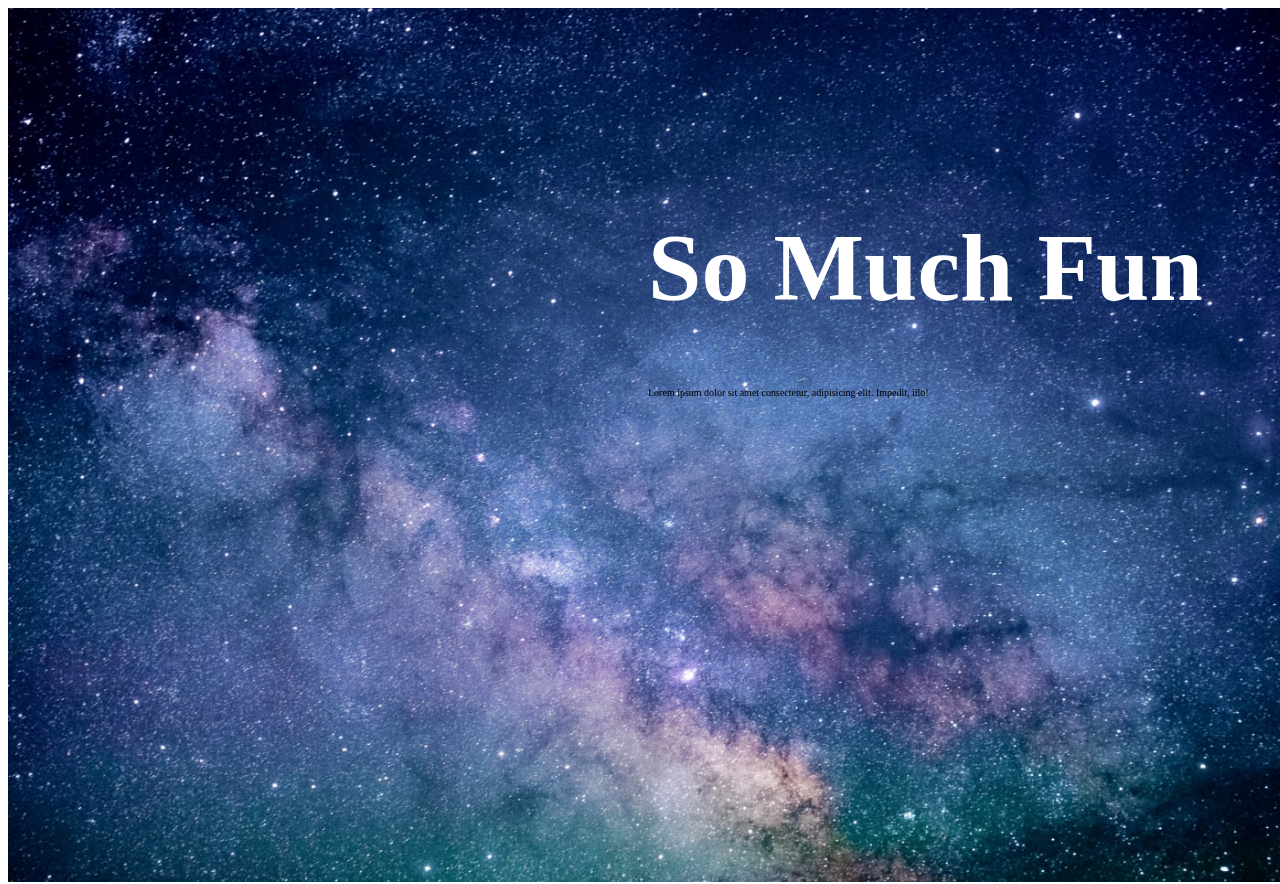
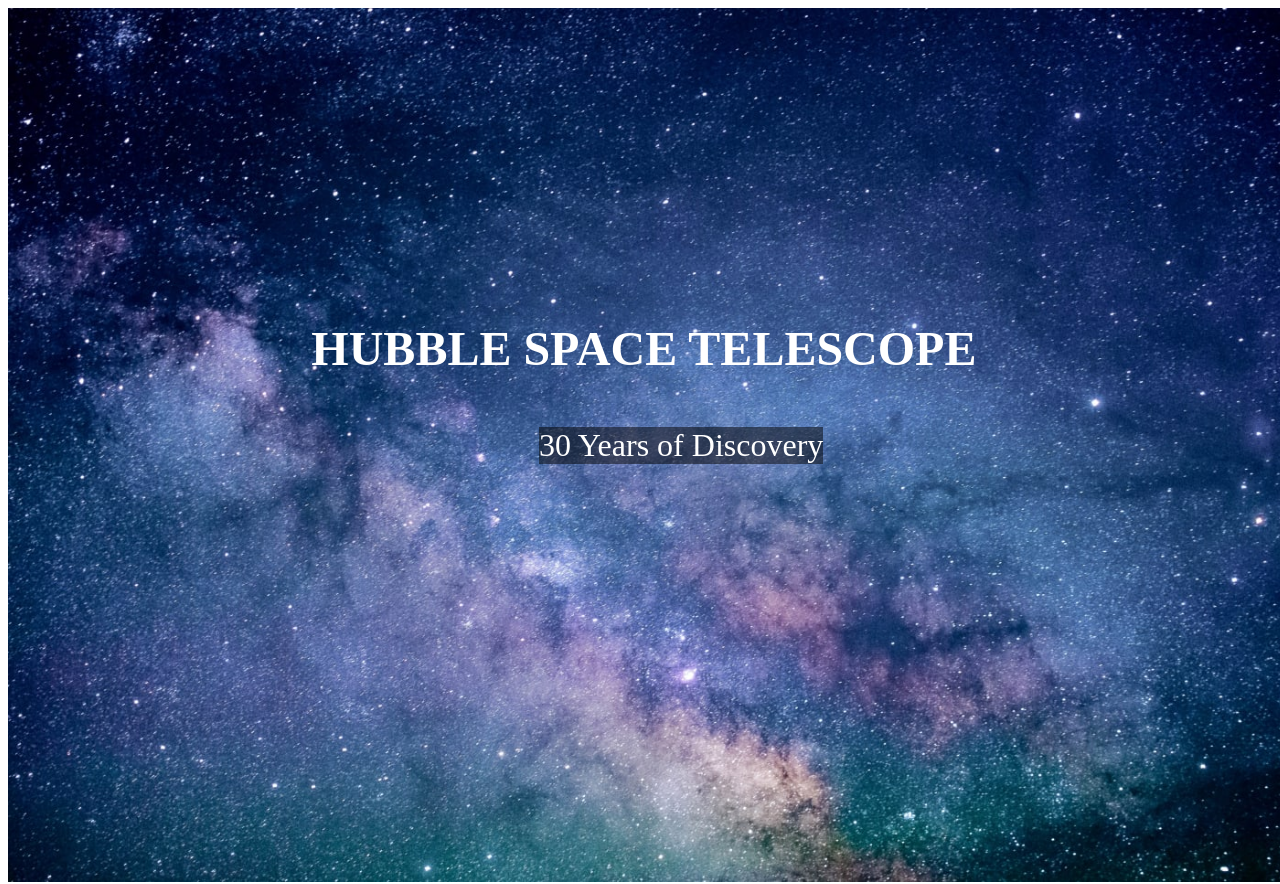
Before and after one commit to jazzcodes/Learning-HTML-CSS-, a plain HTML site: page css-learning/Images/exercise/e1/index.html in a window 1280 px wide. Drawn offline with Linux system fonts and the light colour scheme.

Commit message:
images exercise

```diff
--- a/css-learning/Images/exercise/e1/index.html
+++ b/css-learning/Images/exercise/e1/index.html
@@ -19,11 +19,8 @@
       src="jeremy-thomas-E0AHdsENmDg-unsplash_qey1vr_c_scale,w_1400.jpg"
       alt=""
     />
-    <div class="content">
-      <h1>So Much Fun</h1>
-      <p>
-        Lorem ipsum dolor sit amet consectetur, adipisicing elit. Impedit, illo!
-      </p>
-    </div>
+
+    <h1>HUBBLE SPACE TELESCOPE</h1>
+    <p>30 Years of Discovery</p>
   </body>
 </html>
--- a/css-learning/Images/exercise/e1/styles.css
+++ b/css-learning/Images/exercise/e1/styles.css
@@ -8,14 +8,21 @@
     object-fit:cover;
 }
 
+
 h1{
-    color:white;
-    font-size:6rem;
+    color: white;
+    font-size: 3rem;
+    position: absolute;
+    bottom: 50%;
+    left: 24%;
+
 }
 
-.content{
+p{
     position: absolute;
-    bottom:50vh;
-    left:50vw;
-
+    color: white;
+    background-color: rgba(0, 0, 0, 0.5);
+    bottom: 39%;
+    font-size: 2rem;
+    left: 42%;
 }
```
Also changed, not shown: css-learning/Images/exercise/e2/index.html (+12 -10 lines), css-learning/Images/exercise/e2/styles.css (+17 -9 lines).
